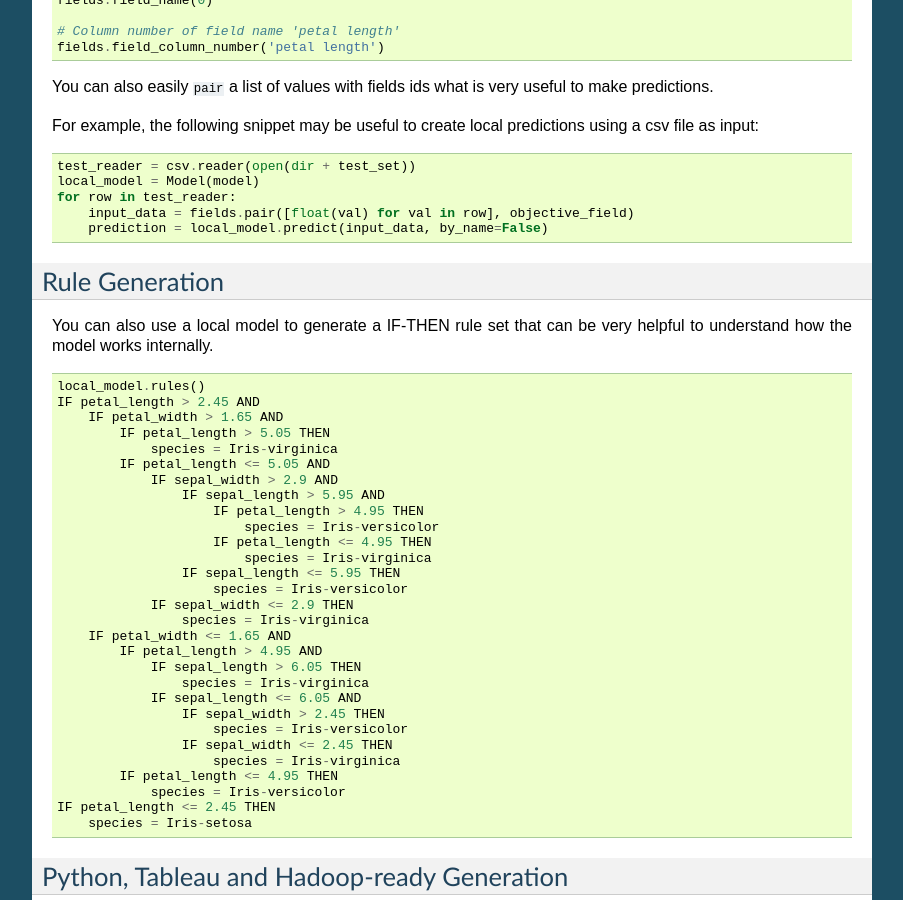
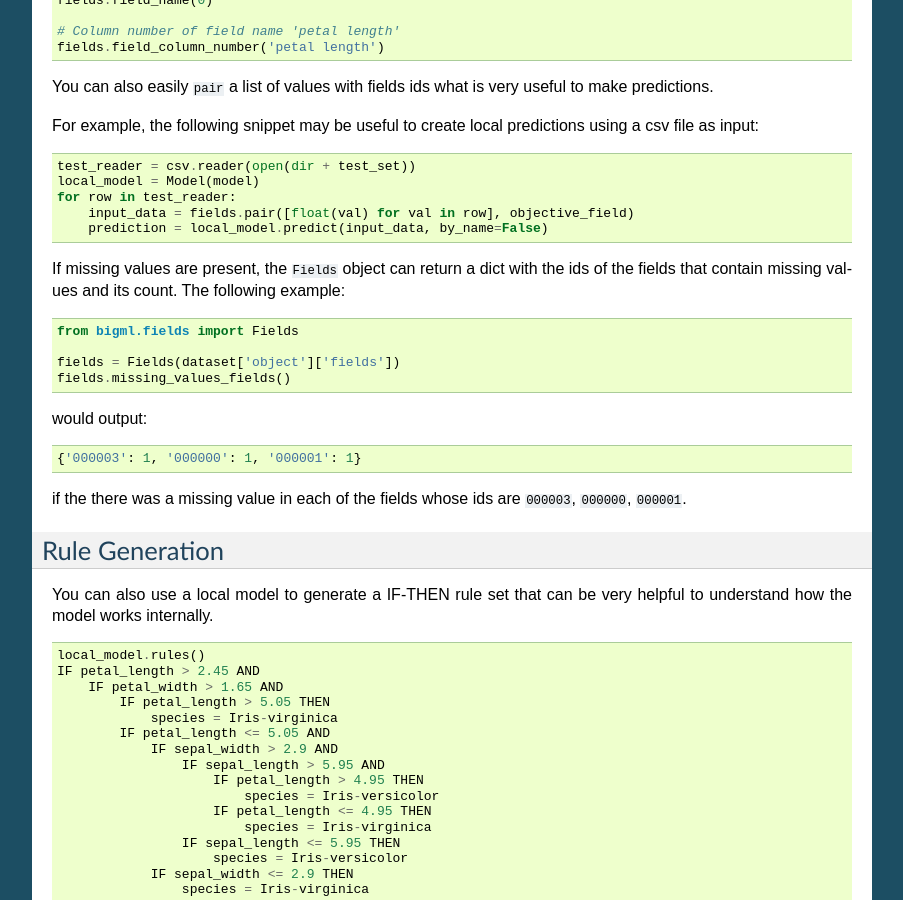
Before and after one commit to bigmlcom/python, a Sphinx documentation site: the page built from docs/index.rst, in a window 1280 px wide and 900 px high, scrolled down 17760 px. Shown: the whole window, without its empty margins (198-1101 px from the left). Built offline with Sphinx 7.4.7, drawn with Linux system fonts in a browser that asks for light colours.

```diff
--- a/docs/index.rst
+++ b/docs/index.rst
@@ -1139,6 +1139,23 @@
         input_data = fields.pair([float(val) for val in row], objective_field)
         prediction = local_model.predict(input_data, by_name=False)
 
+If missing values are present, the ``Fields`` object can return a dict
+with the ids of the fields that contain missing values and its count. The
+following example::
+
+    from bigml.fields import Fields
+
+    fields = Fields(dataset['object']['fields'])
+    fields.missing_values_fields()
+
+would output::
+
+    {'000003': 1, '000000': 1, '000001': 1}
+
+if the there was a missing value in each of the fields whose ids are
+``000003``, ``000000``, ``000001``.
+
+
 
 Rule Generation
 ---------------
```
Also changed, not shown: 1 other file.
